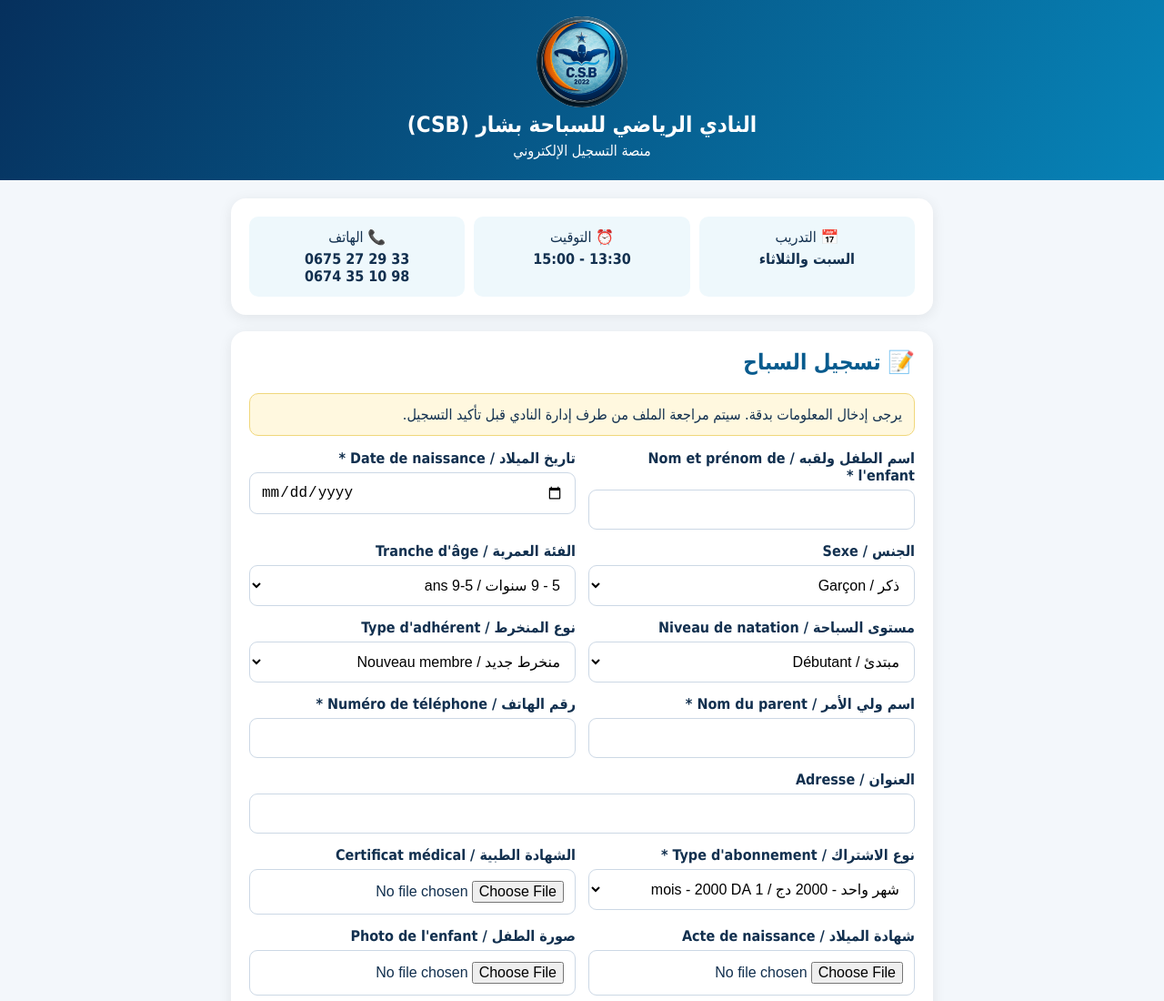
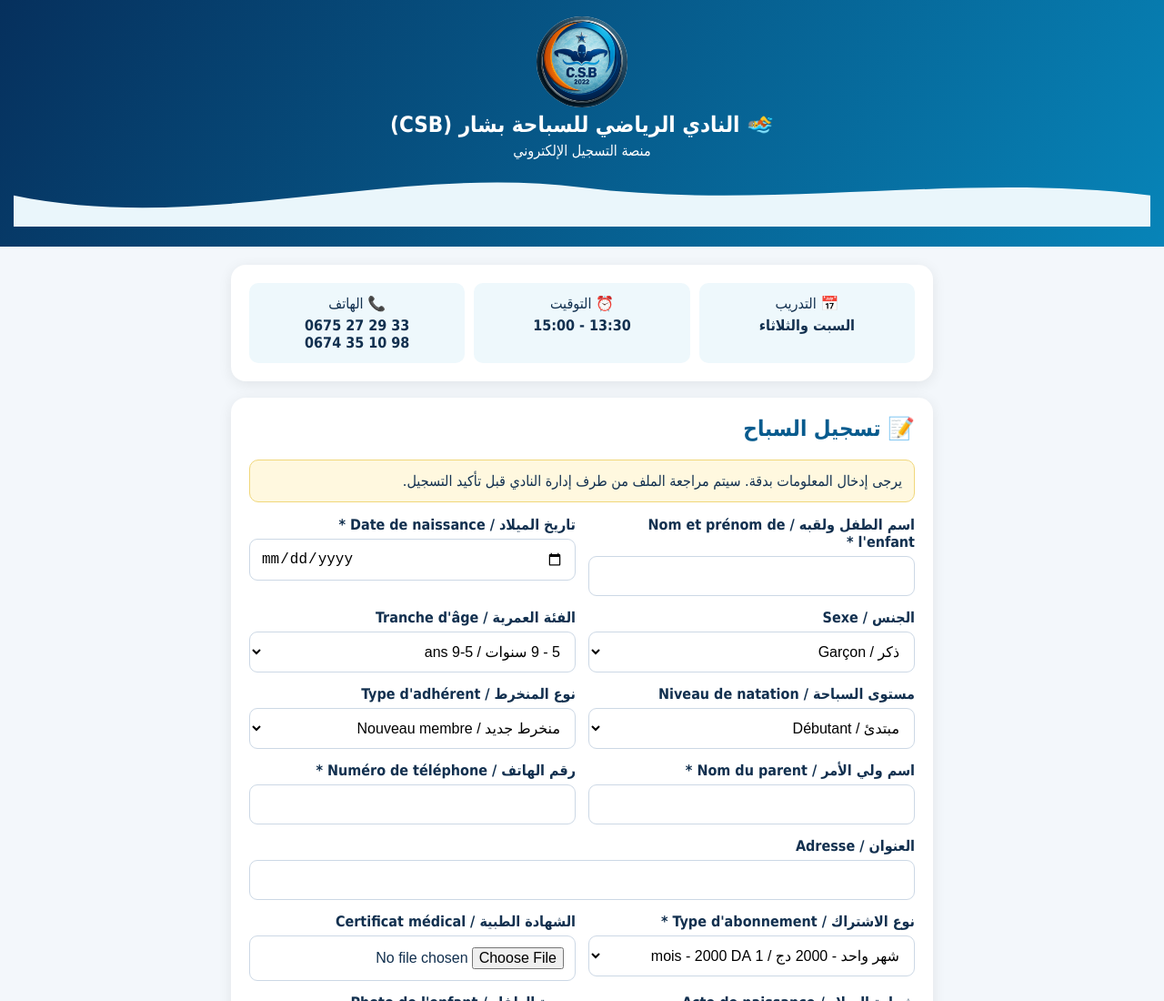
Before and after one commit to Zaki1smail/csb-registration, a website: page index.html in a window 1280 px wide. Shown: the top 1100 px of the page at 91% size. Drawn offline with Linux system fonts and the light colour scheme.

Commit message:
Update index.html

```diff
--- a/index.html
+++ b/index.html
@@ -394,12 +394,21 @@ button:disabled{
 
 <header class="header">
 
-<!-- ضع شعار النادي هنا باسم csb-logo.png إذا رفعته إلى GitHub -->
+<div class="header-content">
+
 <img src="csb-logo.png" class="logo"
      onerror="this.style.display='none'">
 
-<h1>النادي الرياضي للسباحة بشار (CSB)</h1>
+<h1><span class="swim-icon">🏊</span> النادي الرياضي للسباحة بشار (CSB)</h1>
 <p>منصة التسجيل الإلكتروني</p>
+
+</div>
+
+<div class="wave-divider">
+<svg viewBox="0 0 1440 80" preserveAspectRatio="none">
+<path fill="#eaf6fb" d="M0,40 C240,90 480,0 720,30 C960,60 1200,10 1440,40 L1440,80 L0,80 Z"></path>
+</svg>
+</div>
 
 </header>
 
```
